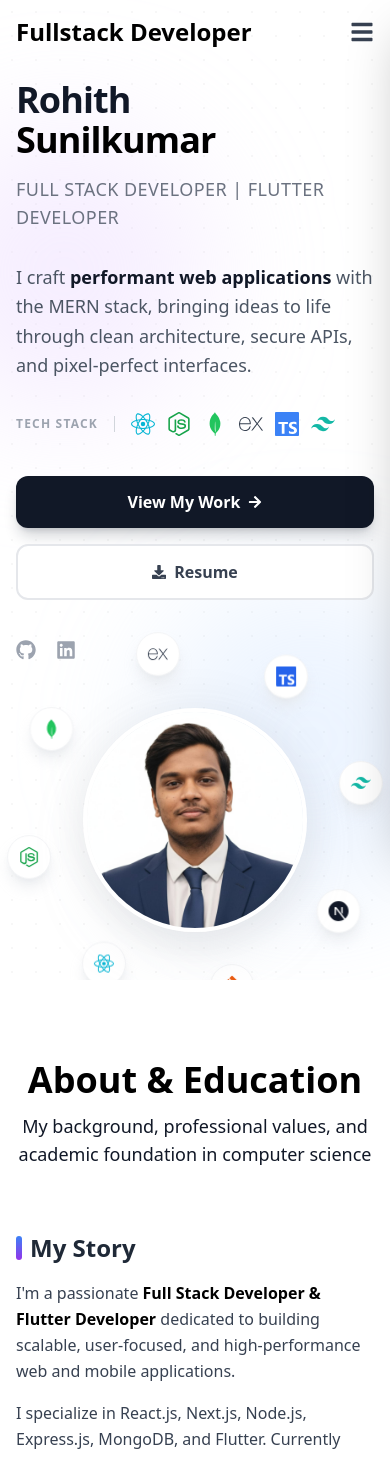
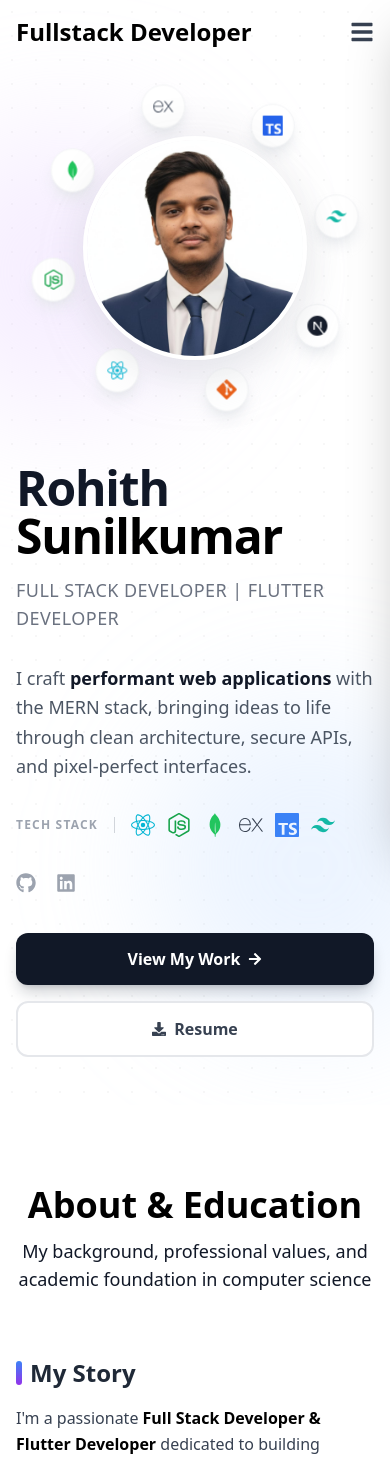
Before and after one commit to rohith-sunilkumar/Hyperspeed_Portfolio, a React (Vite) app: page / in a window 390 px wide. Shown: the top 1457 px of the page. Built offline with nearby package versions, Linux system fonts and the light colour scheme.

Commit message:
style: improve mobile responsive layout and visual spacing of hero section

```diff
--- a/src/App.jsx
+++ b/src/App.jsx
@@ -10,7 +10,7 @@ function App() {
   return (
     <Fragment>
       {/* Main Content */}
-      <div className="min-h-screen relative bg-white text-gray-900">
+      <div className="min-h-screen relative bg-white text-gray-900 overflow-x-hidden">
         <Navbar />
         <Hero />
         <About />
--- a/src/components/Hero.jsx
+++ b/src/components/Hero.jsx
@@ -141,11 +141,11 @@ const Hero = () => {
                     <div className="grid lg:grid-cols-2 gap-12 lg:gap-16 items-center">
 
                         {/* Left Content */}
-                        <div className={`space-y-8 transition-all duration-1000 delay-200 ${mounted ? 'opacity-100 translate-y-0' : 'opacity-0 translate-y-10'}`}>
+                        <div className={`order-2 lg:order-1 space-y-8 transition-all duration-1000 delay-200 ${mounted ? 'opacity-100 translate-y-0' : 'opacity-0 translate-y-10'}`}>
 
                             {/* Headline */}
                             <div>
-                                <h1 className="text-4xl sm:text-5xl lg:text-6xl font-extrabold tracking-tight text-gray-900 leading-[1.1]">
+                                <h1 className="text-4xl min-[360px]:text-5xl sm:text-6xl lg:text-7xl xl:text-8xl font-extrabold tracking-tight text-gray-900 leading-[1.1]">
                                     Rohith
                                     <br />
                                     <span className="gradient-text">Sunilkumar</span>
@@ -179,6 +179,18 @@ const Hero = () => {
                                 </div>
                             </div>
 
+                            {/* Mobile-only Social row */}
+                            <div className="flex lg:hidden items-center gap-5 pt-1">
+                                <a href="https://github.com" target="_blank" rel="noopener noreferrer"
+                                    className="text-gray-400 hover:text-gray-900 transition-colors duration-300" title="GitHub">
+                                    <FaGithub size={20} />
+                                </a>
+                                <a href="https://www.linkedin.com/in/rohithsunilkumar" target="_blank" rel="noopener noreferrer"
+                                    className="text-gray-400 hover:text-blue-600 transition-colors duration-300" title="LinkedIn">
+                                    <FaLinkedin size={20} />
+                                </a>
+                            </div>
+
                             {/* CTA Buttons */}
                             <div className="flex flex-col sm:flex-row gap-4 pt-2">
                                 <button
@@ -197,8 +209,8 @@ const Hero = () => {
                                 </a>
                             </div>
 
-                            {/* Social row */}
-                            <div className="flex items-center gap-5 pt-2">
+                            {/* Social row (desktop only) */}
+                            <div className="hidden lg:flex items-center gap-5 pt-2">
                                 <a href="https://github.com" target="_blank" rel="noopener noreferrer"
                                     className="text-gray-400 hover:text-gray-900 transition-colors duration-300" title="GitHub">
                                     <FaGithub size={20} />
@@ -211,10 +223,16 @@ const Hero = () => {
                         </div>
 
                         {/* Right Visual */}
-                        <div className={`relative flex items-center justify-center transition-all duration-1000 delay-500 ${mounted ? 'opacity-100 translate-y-0' : 'opacity-0 translate-y-10'}`}>
+                        <div className={`orbit-container order-1 lg:order-2 relative flex items-center justify-center pt-14 pb-14 lg:pt-0 lg:pb-0 transition-all duration-1000 delay-500 ${mounted ? 'opacity-100 translate-y-0' : 'opacity-0 translate-y-10'}`}>
 
                             {/* Spinning orbit ring with icons */}
-                            <div className="absolute w-[340px] h-[340px] md:w-[420px] md:h-[420px] animate-spin-slow">
+                            <div
+                                className="absolute inset-0 m-auto animate-spin-slow"
+                                style={{
+                                    width: 'calc(var(--orbit-radius) * 2)',
+                                    height: 'calc(var(--orbit-radius) * 2)',
+                                }}
+                            >
                                 {orbitIcons.map((item, i) => {
                                     const angle = (360 / orbitIcons.length) * i;
                                     return (
@@ -222,9 +240,9 @@ const Hero = () => {
                                             key={i}
                                             className="absolute top-1/2 left-1/2"
                                             style={{
-                                                transform: `rotate(${angle}deg) translateX(${170}px) rotate(-${angle}deg)`,
-                                                marginTop: '-22px',
-                                                marginLeft: '-22px',
+                                                transform: `rotate(${angle}deg) translateX(var(--orbit-radius)) rotate(-${angle}deg)`,
+                                                marginTop: 'var(--orbit-item-margin)',
+                                                marginLeft: 'var(--orbit-item-margin)',
                                             }}
                                         >
                                             {/* Counter-rotate so icons stay upright */}
@@ -244,7 +262,13 @@ const Hero = () => {
                             {/* Photo container - Round */}
                             <div className="relative group z-10">
                                 <div className="absolute -inset-2 bg-black rounded-full opacity-[0.05] group-hover:opacity-[0.08] blur-xl transition-opacity duration-700"></div>
-                                <div className="relative w-56 h-56 md:w-72 md:h-72 rounded-full overflow-hidden border-4 border-white shadow-2xl shadow-gray-300/50">
+                                <div
+                                    className="relative rounded-full overflow-hidden border-4 border-white shadow-2xl shadow-gray-300/50"
+                                    style={{
+                                        width: 'var(--profile-size)',
+                                        height: 'var(--profile-size)',
+                                    }}
+                                >
                                     <img
                                         src={me}
                                         alt="Rohith Sunilkumar"
--- a/src/components/Navbar.jsx
+++ b/src/components/Navbar.jsx
@@ -30,7 +30,7 @@ const Navbar = () => {
         >
             <div className="w-full px-4 sm:px-8 lg:px-12">
                 <div className="flex justify-between items-center h-16">
-                    <div className="text-2xl font-bold gradient-text cursor-pointer" onClick={() => scrollToSection('home')}>
+                    <div className="text-xl min-[360px]:text-2xl font-bold gradient-text cursor-pointer" onClick={() => scrollToSection('home')}>
                         Fullstack Developer
                     </div>
 
--- a/src/index.css
+++ b/src/index.css
@@ -11,6 +11,8 @@
 
   body {
     @apply bg-white min-h-screen text-gray-900;
+    overflow-x: hidden;
+    width: 100%;
   }
 }
 
@@ -118,3 +120,25 @@
 .animate-counter-spin {
   animation: counterSpin 20s linear infinite;
 }
+
+/* Orbit Ring Responsive Layout */
+.orbit-container {
+  --orbit-radius: 120px;
+  --orbit-item-margin: -22px;
+  --profile-size: 176px;
+}
+
+@media (min-width: 360px) {
+  .orbit-container {
+    --orbit-radius: 145px;
+    --profile-size: 224px;
+  }
+}
+
+@media (min-width: 768px) {
+  .orbit-container {
+    --orbit-radius: 240px;
+    --orbit-item-margin: -24px;
+    --profile-size: 288px;
+  }
+}
```
